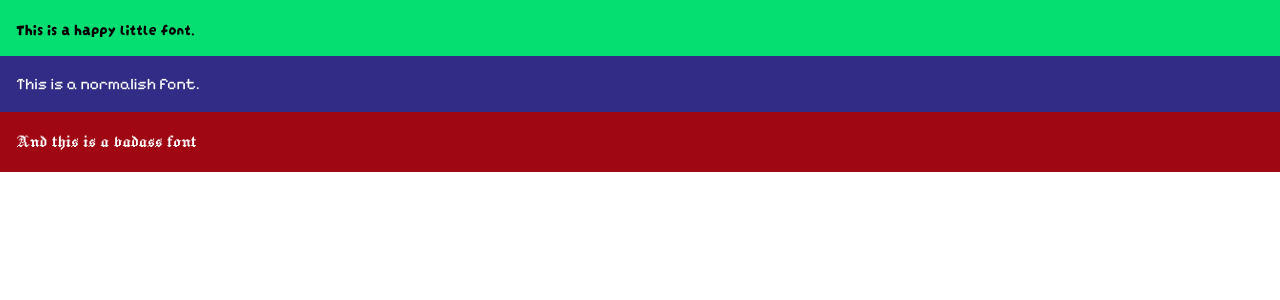
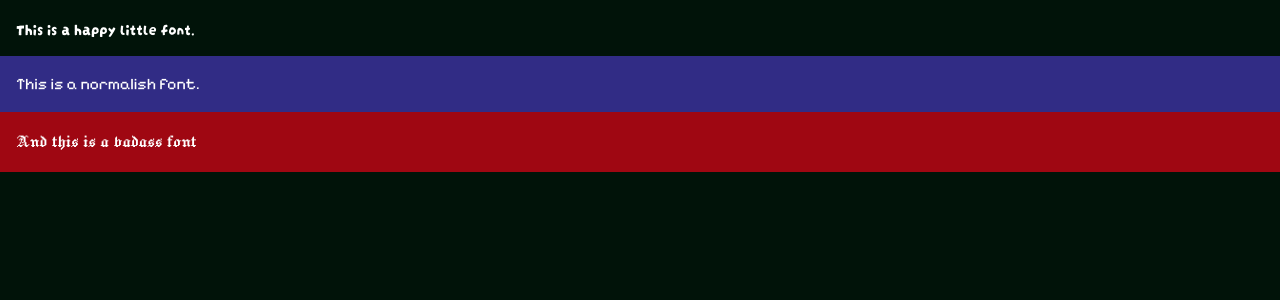
Before and after one commit to waninggibbon/cabin, a React (Vite) app: page / in a window 1280 px wide. Shown: the top 300 px of the page. Built offline with nearby package versions, Linux system fonts and the light colour scheme.

Commit message:
Initial color pass.

```diff
--- a/src/App.jsx
+++ b/src/App.jsx
@@ -1,9 +1,8 @@
-import "./App.css";
 
 function App() {
   return (
     <>
-      <div className="bg-green-400 font-goblin p-4">
+      <div className="bg-druid-800 font-goblin p-4 text-white">
         This is a happy little font.
       </div>
       <div className="bg-indigo-900 font-cleric text-white p-4">
--- a/src/index.css
+++ b/src/index.css
@@ -26,4 +26,19 @@
   --font-goblin: "Darumadrop One", sans-serif;
   --font-warlock: "Jacquard 12", serif;
   --font-cleric: "Pixelify Sans", sans-serif;
+
+  --color-druid-900: #010D06;
+  --color-druid-800: #011309;
+  --color-druid-700: #01190B;
+  --color-druid-500: #023115;
+  --color-ghoul-500: #22C725;
+  --color-ghoul-300: #71DD0B;
+  --color-sorc-500: #8200EC;
+
+  --color-halfling-500: #A1683A;
+  --color-halfling-100: #F1E5D9;
 }
+
+body {
+  background-color: var(--color-druid-800);
+}
```
Also changed, not shown: src/App.css (deleted).
